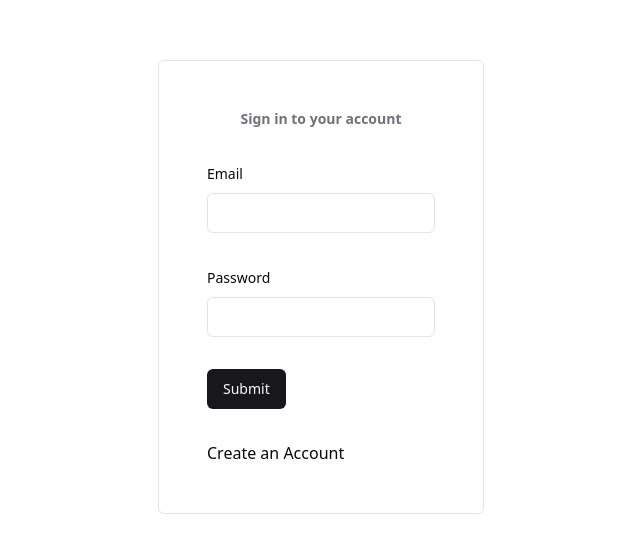
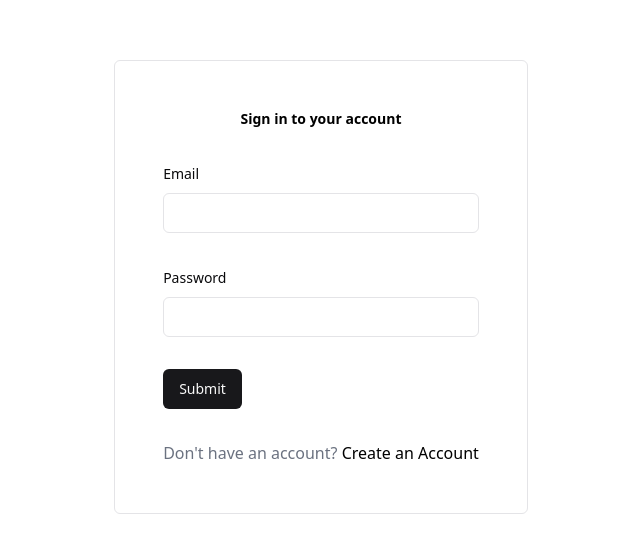
Before and after one commit to jacobrogers603/mark_my_words, a Next.js app: page /auth in a window 1280 px wide. Shown: the part 113-666 px from the top of the page, without its empty margins (319-959 px from the left). Built offline with nearby package versions, Linux system fonts and the light colour scheme.

Commit message:
signin signup cycling (no backend)

```diff
--- a/src/app/auth/page.tsx
+++ b/src/app/auth/page.tsx
@@ -35,10 +35,19 @@ const AuthPage = () => {
     },
   });
 
+  const signin = () => {
+    console.log("signin");
+  };
+
+  const signup = () => {
+    console.log("signup");
+  };
+
   // 2. Define a submit handler.
   function onSubmit(values: z.infer<typeof formSchema>) {
     // Do something with the form values.
     // ✅ This will be type-safe and validated.
+    variant === "signin" ? signin() : signup();
     console.log(values);
   }
 
@@ -46,7 +55,7 @@ const AuthPage = () => {
     <body className="grid place-items-center w-full h-screen">
       <div className="grid place-items-center border rounded-md w-auto h-auto p-12">
         <Form {...form}>
-          <FormDescription className="font-bold mb-8 ">
+          <FormDescription className="text-black font-bold mb-8 ">
             {variant === "signin"
               ? "Sign in to your account"
               : "Create an account"}
@@ -79,10 +88,13 @@ const AuthPage = () => {
               )}
             />
             <Button type="submit">Submit</Button>
-            <p className="">
+            <p className="text-gray-500">
+                {variant === "signin"
+                    ? "Don't have an account? "
+                    : "Already have an account? "}
               <span
                 onClick={toggleVariant}
-                className="hover:underline cursor-pointer">
+                className="text-black text-semibold hover:underline cursor-pointer">
                 {variant === "signin" ? " Create an Account" : " Login"}
               </span>
             </p>
```
